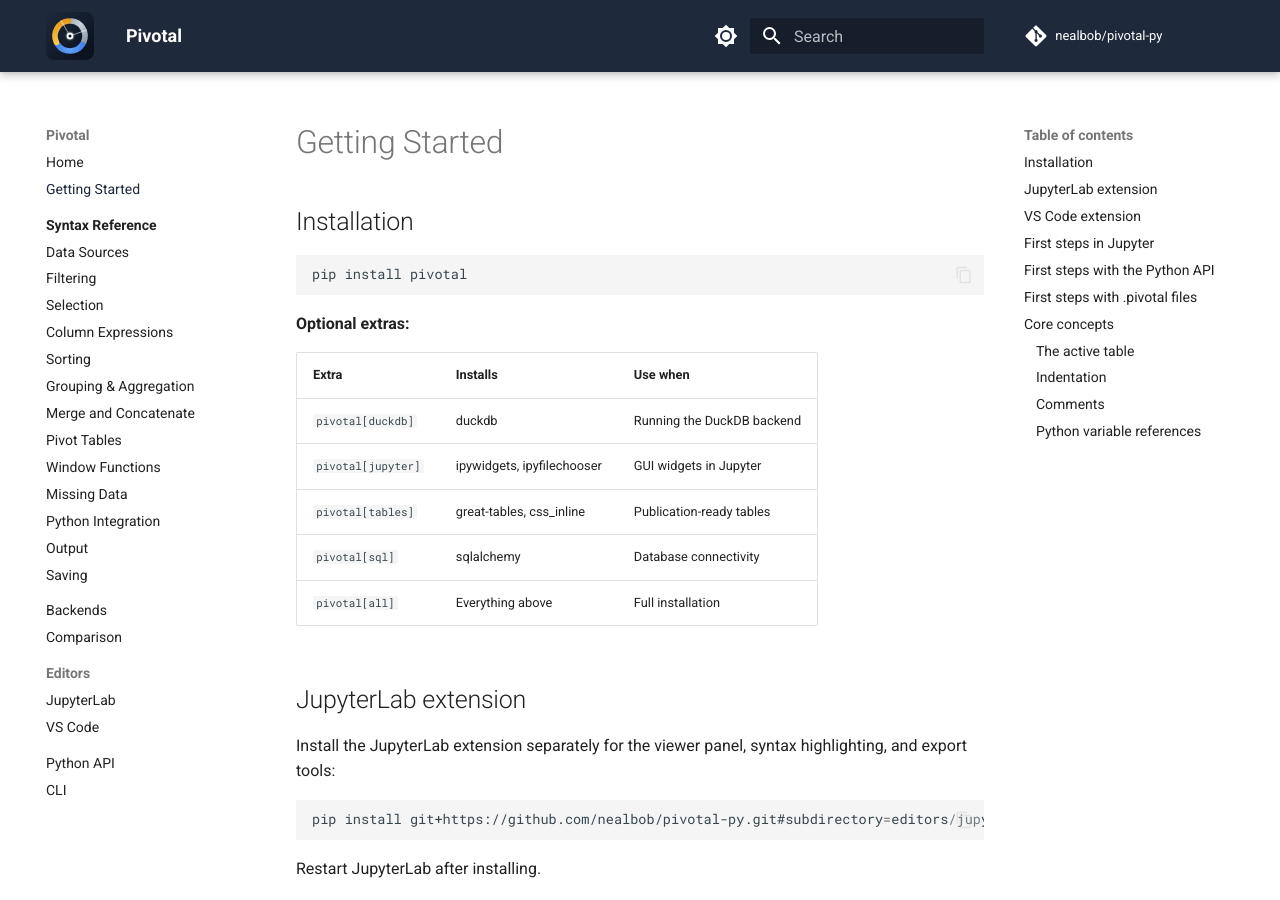
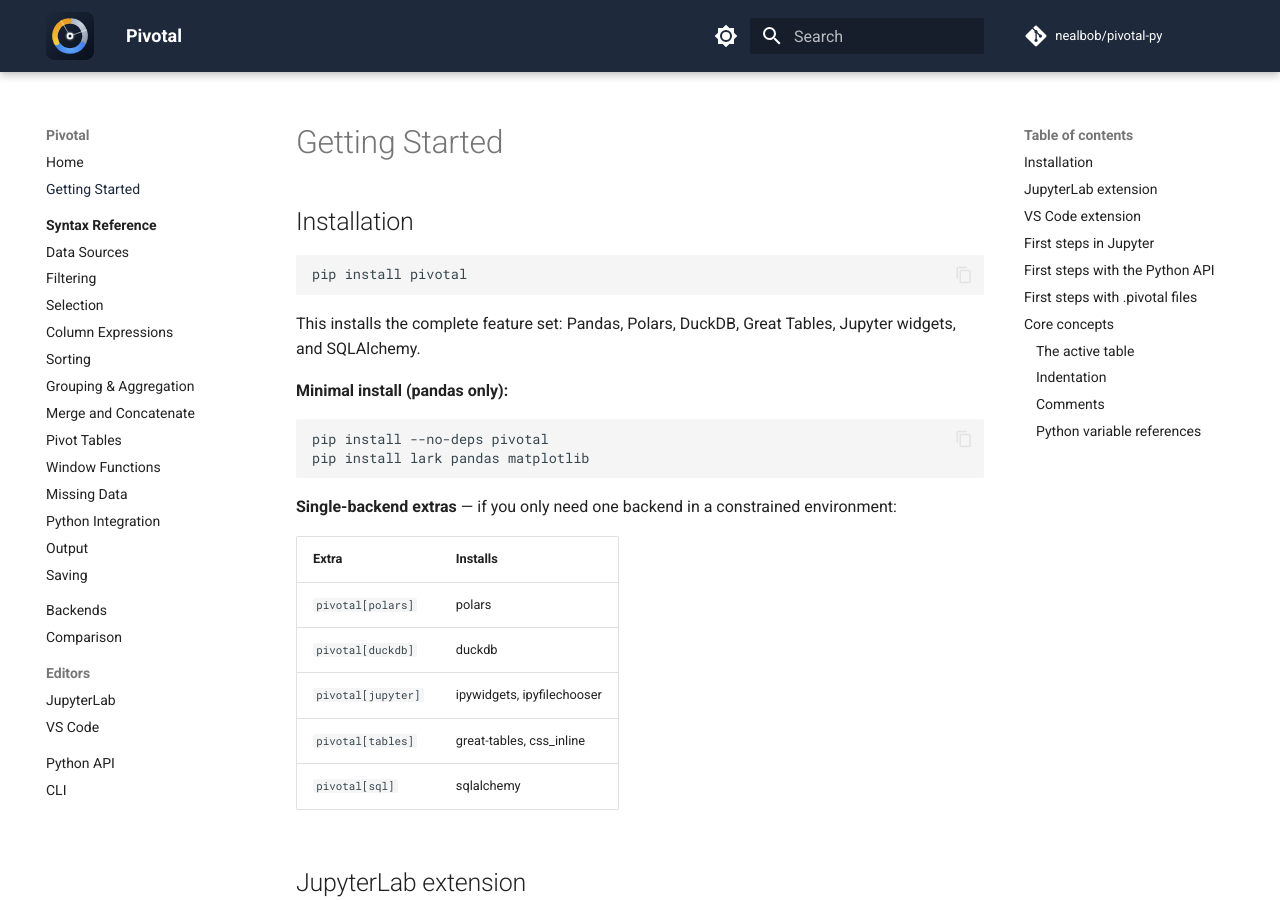
Before and after one commit to nealbob/pivotal-py, an MkDocs documentation site: the page built from docs/getting-started.md, in a window 1280 px wide and 900 px high. Built offline with MkDocs 1.6.1 and Material for MkDocs 9.7.7, drawn with Linux system fonts in a browser that asks for light colours; comment, search, counter and statistics services are not loaded.

Commit message:
docs: update installation instructions for full-by-default install
pip install pivotal now installs everything. Document the
--no-deps workaround for a minimal pandas-only install.
Remove references to pivotal[all].

Co-Authored-By: Claude Sonnet 4.6 <noreply@anthropic.com>

````diff
--- a/docs/getting-started.md
+++ b/docs/getting-started.md
@@ -6,15 +6,24 @@
 pip install pivotal
 ```
 
-**Optional extras:**
+This installs the complete feature set: Pandas, Polars, DuckDB, Great Tables, Jupyter widgets, and SQLAlchemy.
 
-| Extra | Installs | Use when |
-|-------|----------|----------|
-| `pivotal[duckdb]` | duckdb | Running the DuckDB backend |
-| `pivotal[jupyter]` | ipywidgets, ipyfilechooser | GUI widgets in Jupyter |
-| `pivotal[tables]` | great-tables, css_inline | Publication-ready tables |
-| `pivotal[sql]` | sqlalchemy | Database connectivity |
-| `pivotal[all]` | Everything above | Full installation |
+**Minimal install (pandas only):**
+
+```bash
+pip install --no-deps pivotal
+pip install lark pandas matplotlib
+```
+
+**Single-backend extras** — if you only need one backend in a constrained environment:
+
+| Extra | Installs |
+|-------|----------|
+| `pivotal[polars]` | polars |
+| `pivotal[duckdb]` | duckdb |
+| `pivotal[jupyter]` | ipywidgets, ipyfilechooser |
+| `pivotal[tables]` | great-tables, css_inline |
+| `pivotal[sql]` | sqlalchemy |
 
 ## JupyterLab extension
 
````
Also changed, not shown: README.md (+6 -6 lines), docs/index.md (+2 -9 lines).
